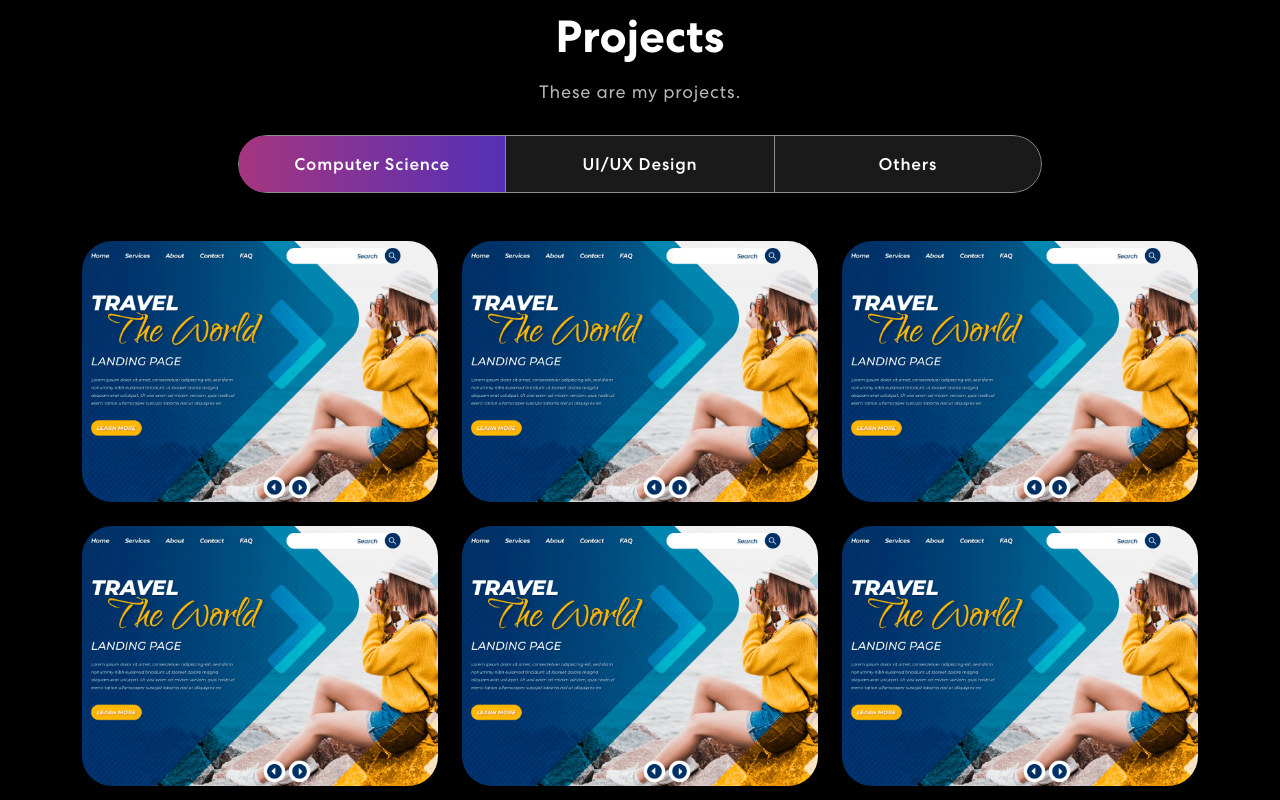
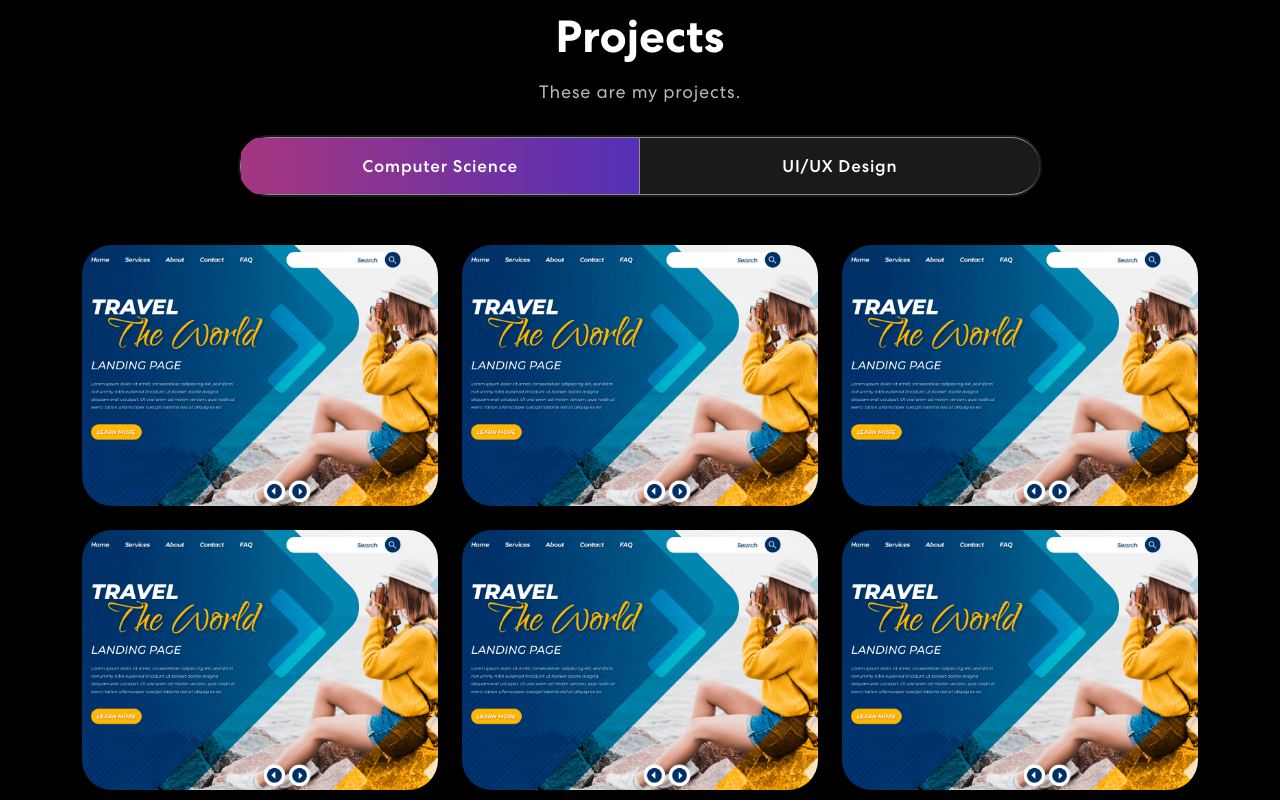
Before and after one commit to Wendyfff0616/My-Portfolio, a React (Create React App) app: page / in a window 1280 px wide. Shown: the part 880-1680 px from the top of the page. Built offline with nearby package versions, Linux system fonts and the light colour scheme.

Commit message:
Wrapup; Next I'll adjust the styles

```diff
--- a/src/App.css
+++ b/src/App.css
@@ -371,13 +371,15 @@ nav.navbar .navbar-toggler[aria-expanded="true"] .navbar-toggler-icon {
   border-radius: 50px;
   background-color: rgb(255 255 255 / 10%);
   overflow: hidden;
+  padding: 2px;
 }
 .project .nav.nav-pills .nav-item {
-  width: 33.33333%;
+  width: 50%;
 }
 .project .nav.nav-pills .nav-link {
   background-color: transparent;
-  border-radius: 0;
+  /* top-left, top-right, bottom-right, bottom-left */
+  border-radius: 0 50px 50px 0;
   padding: 17px 0;
   color: #fff;
   width: 100%;
@@ -400,11 +402,15 @@ nav.navbar .navbar-toggler[aria-expanded="true"] .navbar-toggler-icon {
     z-index: -1;
     transition: 0.3s ease-in-out;
 }
+.project .nav.nav-pills .nav-link:hover::before {
+  width: 100%;
+}
 .project .nav.nav-pills .nav-link.active::before {
     width: 100% !important;
 }
 .project .nav.nav-pills .nav-link.active {
     border: 1px solid rgba(255, 255, 255, 1);
+    /* margin: 2px;  */
 }
 .nav-link#projects-tabs-tab-first {
   border: 1px solid rgba(255, 255, 255, 0.5);
--- a/src/components/Banner.js
+++ b/src/components/Banner.js
@@ -2,6 +2,9 @@ import { useState, useEffect } from "react";
 import { Container, Row, Col } from "react-bootstrap";
 import { ArrowRightCircle } from "react-bootstrap-icons";
 import headerImg from "../assets/img/header-img.svg";
+import "animate.css";
+import TrackVisibility from "react-on-screen";
+import { isVisible } from "@testing-library/user-event/dist/utils";
 
 export const Banner = () => {
   const [loopNum, setLoopNum] = useState(0); // Tracks the current word index in the `toRotate` array
@@ -53,21 +56,34 @@ export const Banner = () => {
     <section className="banner" id="home">
       <Container>
         <Row className="align-items-center">
+
           <Col xs={12} md={6} xl={7}>
+
+            <TrackVisibility>
+            {({ isVisible }) =>
+            <div className={isVisible ? "animate__animated animate__fadeIn" : ""}>
+
               <span className="tagline">Welcome to my Portfolio</span>
+
               <h1>
                 {`Hi, I'm Wendy, a `}
                 <span className="wrap">{text}</span> {/* Display dynamic text */}
               </h1>
+
               <p>
                 The Three C's of My Life: Cats🐈, Crafts🎨, and Computers💻. These
                 three C's represent who I am: curious, creative, and constantly
                 learning.
               </p>
+
               <button onClick={() => console.log("connect")}>
                 Let's connect <ArrowRightCircle size={25} />
               </button>
+
+            </div>}
+            </TrackVisibility>
           </Col>
+
           <Col xs={12} md={6} xl={5}>
             <img src={headerImg} alt="Header Img" /> {/* Properly placed image */}
           </Col>
--- a/src/components/Projects.js
+++ b/src/components/Projects.js
@@ -2,6 +2,8 @@ import { Container, Row, Col, Tab, Nav } from 'react-bootstrap';
 import { ProjectCard } from './ProjectCard';
 import colorSharp2 from "../assets/img/color-sharp2.png";
 import projImg1 from "../assets/img/project-img1.png"
+import TrackVisibility from "react-on-screen";
+import { isVisible } from "@testing-library/user-event/dist/utils";
 
 export const Projects = () => {
 
@@ -50,8 +52,15 @@ export const Projects = () => {
             <Container>
                 <Row>
                     <Col>
-                        <h2>Projects</h2>
-                        <p>These are my projects.</p>
+
+                    <TrackVisibility>
+                        {({ isVisible }) =>
+                        <div className={isVisible ? "animate__animated animate__slideInUp" : ""}>
+                            <h2>Projects</h2>
+                            <p>These are my projects.</p>
+                        </div>}
+                    </TrackVisibility>
+
                         <Tab.Container id="projects-tabs" defaultActiveKey="first">
                             <Nav variant="pills" className='nav-pills mb-5 justify-content-center align-items-center' id="pills-tab">
                                 <Nav.Item>
@@ -60,9 +69,9 @@ export const Projects = () => {
                                 <Nav.Item>
                                     <Nav.Link eventKey="second">UI/UX Design</Nav.Link>
                                 </Nav.Item>
-                                <Nav.Item>
+                                {/* <Nav.Item>
                                     <Nav.Link eventKey="third">Others</Nav.Link>
-                                </Nav.Item>
+                                </Nav.Item> */}
                             </Nav>
 
                             <Tab.Content>
@@ -101,8 +110,8 @@ export const Projects = () => {
                                         }
                                     </Row>
                                 </Tab.Pane>
-
-                                <Tab.Pane eventKey="third" className="text-center"></Tab.Pane>
+{/*
+                                <Tab.Pane eventKey="third" className="text-center"></Tab.Pane> */}
                             </Tab.Content>
 
                         </Tab.Container>
```
Also changed, not shown: 1 other file (tests, documents, lock files or other folders). Lines whose indentation alone changed are shown as unchanged.
